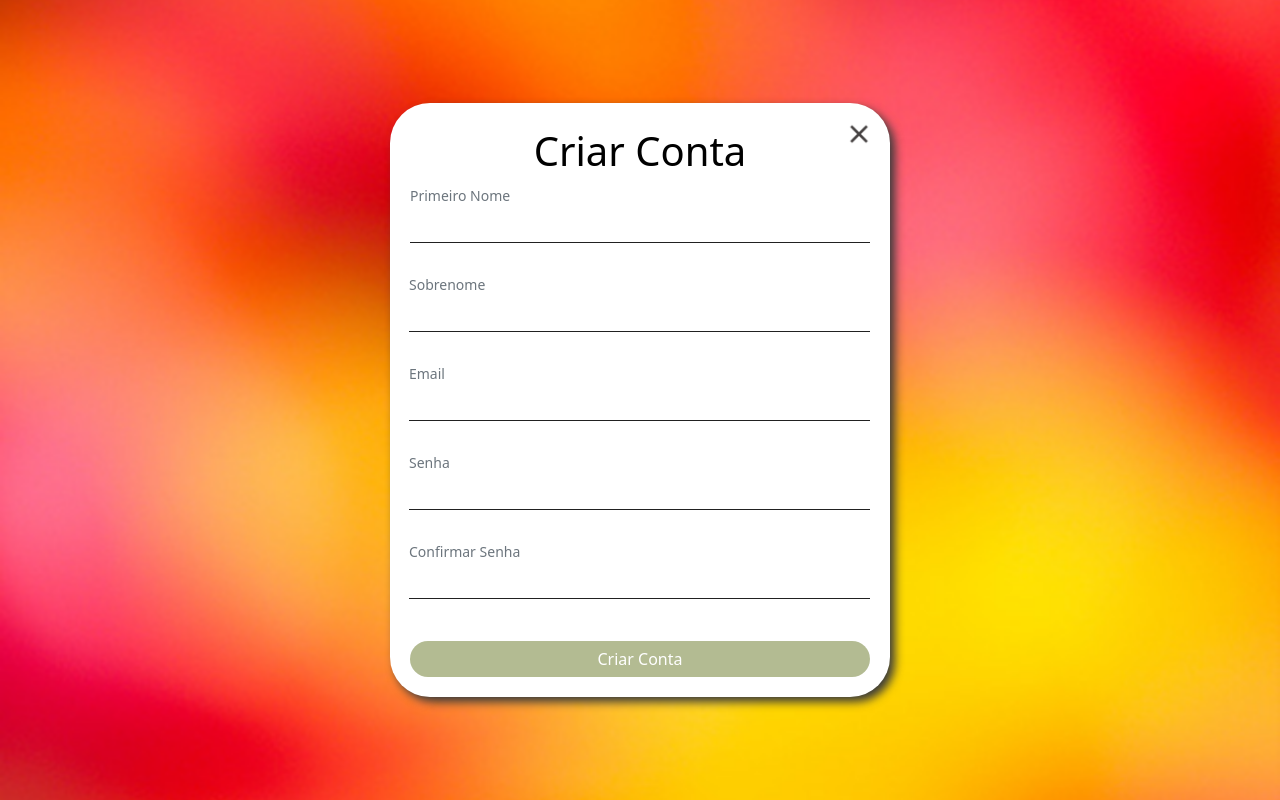
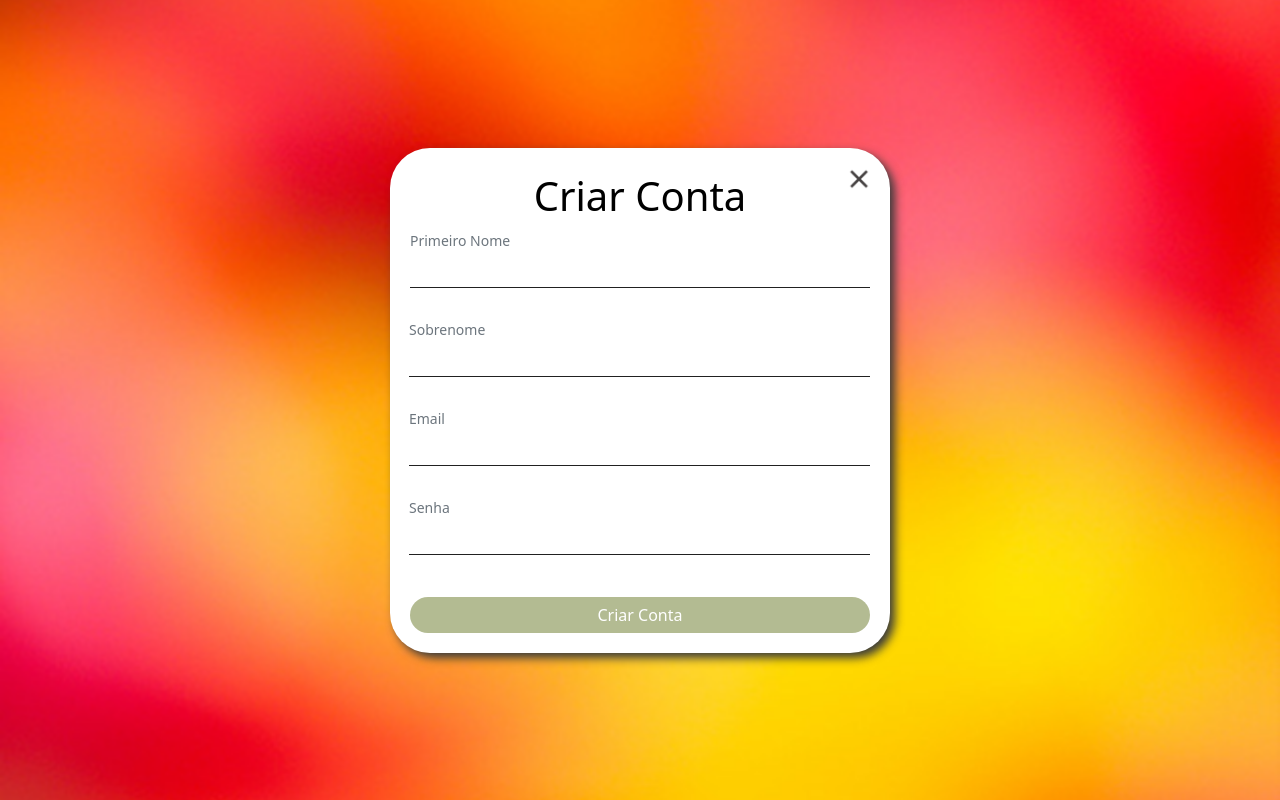
Before and after one commit to Josein01/Tarefas, a Flask app: template templates/criar_conta.html in a window 1280 px wide. Run offline with Flask 3, Linux system fonts and the light colour scheme; the template is opened without the code that fills it, so the values that code supplies are empty.

Commit message:
Tafum Cionano

```diff
--- a/app.py
+++ b/app.py
@@ -1,27 +1,30 @@
 from flask import Flask, render_template, request, redirect, url_for, jsonify, session, flash
-from db_connection import create_connection, close_connection
+from bd_connectionn import create_connection, close_connection
 import hashlib
 
 app = Flask(__name__)
 app.secret_key = "Shadow_4EVER"
+
+@app.route("/")
+def index():
+    return redirect(url_for("login"))
+
 
 # Função auxiliar para gerar o hash da senha
 def hash_password(password):
     return hashlib.sha256(password.encode()).hexdigest()
 
 # Rota para criar conta (ajustada para o HTML fornecido)
-@app.route("/login/criar_conta", methods=["GET", "POST"])
+@app.route("/templates/criar_conta.html", methods=["GET", "POST"])
 def criar_conta():
     if request.method == "POST":
-        nome = request.form.get("nome")
-        sobrenome = request.form.get("sobrenome")
+        nome = request.form.get("firstName")
+        sobrenome = request.form.get("lastName")
         email = request.form.get("email")
-        senha = request.form.get("senha")
-        confirmar_senha = request.form.get("confirmar_senha")
+        senha = request.form.get("password")
 
-        # Validação básica (senhas iguais)
-        if senha != confirmar_senha:
-            return redirect(url_for("criar_conta"))  # Redireciona sem mensagem
+
+
 
         # Verifica se o e-mail já existe
         conn = create_connection()
@@ -46,7 +49,7 @@ def criar_conta():
         # Login automático
         session["usuario_id"] = usuario_id
         session["nome"] = nome
-        return redirect(url_for("home"))  # Redireciona para a home após cadastro
+        return redirect(url_for("listas"))  # Redireciona para a home após cadastro
 
     return render_template("criar_conta.html")
 
--- a/bd_connectionn.py
+++ b/bd_connectionn.py
@@ -1,19 +1,16 @@
+# bd_connection.py
 import mysql.connector
 from mysql.connector import Error
 
-# Configurações de conexão ao MySQL
 db_config = {
     "host": "localhost",
     "user": "root",
-    "password": "uniceub",
-    "database": "Tarefas",
+    "password": "ceub123456",
+    "database": "pi_iii",
     "port": 3306,
 }
 
 def create_connection():
-    """
-    Cria e retorna uma conexão ao banco de dados MySQL.
-    """
     conn = None
     try:
         conn = mysql.connector.connect(**db_config)
@@ -25,9 +22,6 @@ def create_connection():
         return None
 
 def close_connection(conn):
-    """
-    Fecha a conexão com o banco de dados MySQL.
-    """
     if conn and conn.is_connected():
         conn.close()
         print("Conexão com o MySQL encerrada.")
--- a/templates/criar_conta.html
+++ b/templates/criar_conta.html
@@ -14,7 +14,7 @@
                 <img src="/static/image/criar_conta/x.png" alt="Voltar" class="img-fluid">
             </button>
         </div>
-        <form action="#" class="form-text w-100">
+        <form method="POST" action="/templates/criar_conta.html" class="form-text w-100">
             <div class="form-header ">
                 <div class="title">
                     <h1>Criar Conta</h1>
@@ -36,10 +36,6 @@
                         <label for="password">Senha</label>
                         <input class="form-control" type="password" name="password" id="password" required>
                     </div>
-                    <div class="input-box mb-3">
-                        <label for="Confirmpassword">Confirmar Senha</label>
-                        <input class="form-control" type="password" name="Confirmpassword" id="Confirmpassword" required>
-                    </div>
                 </div>
                 <button type="submit" class="btn btn-primary mt-3">Criar Conta</button>
             </div>
@@ -50,16 +46,8 @@
     <script>
         document.getElementById('createAccountForm').addEventListener('submit', function(event) {
             const password = document.getElementById('password').value;
-            const confirmPassword = document.getElementById('confirmPassword').value;
             const errorMessage = document.getElementById('error-message');
 
-            if (password !== confirmPassword) {
-                event.preventDefault(); // Impede o envio do formulário
-                errorMessage.textContent = 'As senhas não coincidem.';
-                errorMessage.style.display = 'block';
-            } else {
-                errorMessage.style.display = 'none'; // Esconde a mensagem de erro se as senhas coincidem
-            }
         });
     </script>
 </body>
--- a/templates/login.html
+++ b/templates/login.html
@@ -26,8 +26,8 @@
                 <div class="mb-3">
                     <label for="exampleInputPassword1" class="form-label">Senha</label>
                     <input type="password" class="form-control" id="exampleInputPassword1">
-                    <a class="form-text mt-3" href="/templates/recuperar_conta.html">Esqueci a Senha</a> <br>
-                    <a class="form-text mt-3" href="/templates/criar_conta.html">Criar conta</a>
+                    <a class="form-text mt-3" href="templates/recuperar_conta.html">Esqueci a Senha</a> <br>
+                    <a class="form-text mt-3" href="templates/criar_conta.html">Criar conta</a>
                 </div>
                 <button onclick="window.location.href='/templates/home.html';" type="submit" class="btn btn-primary mt-5">Login</button>
             </form>
```
